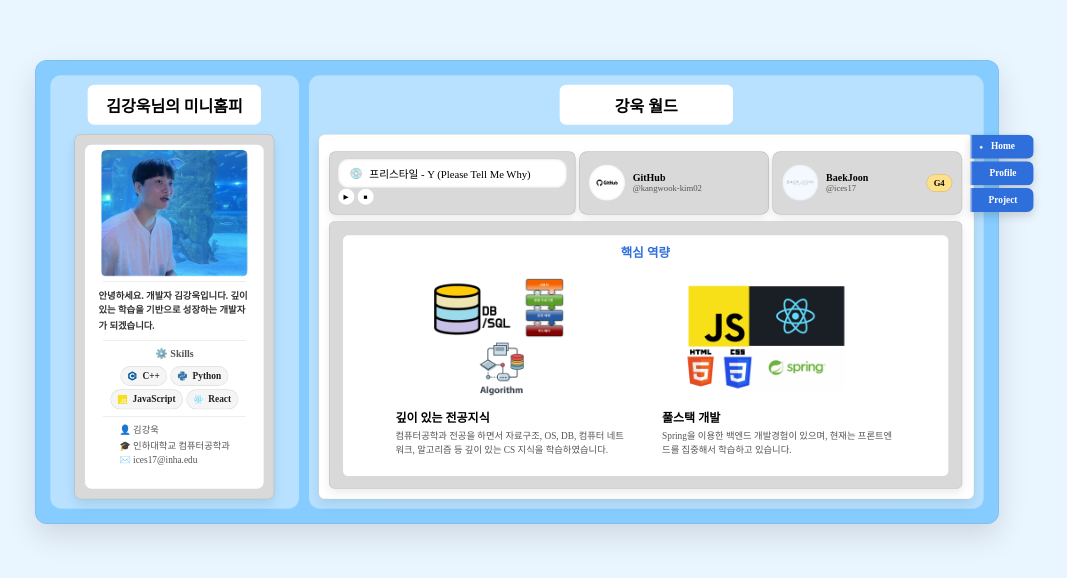
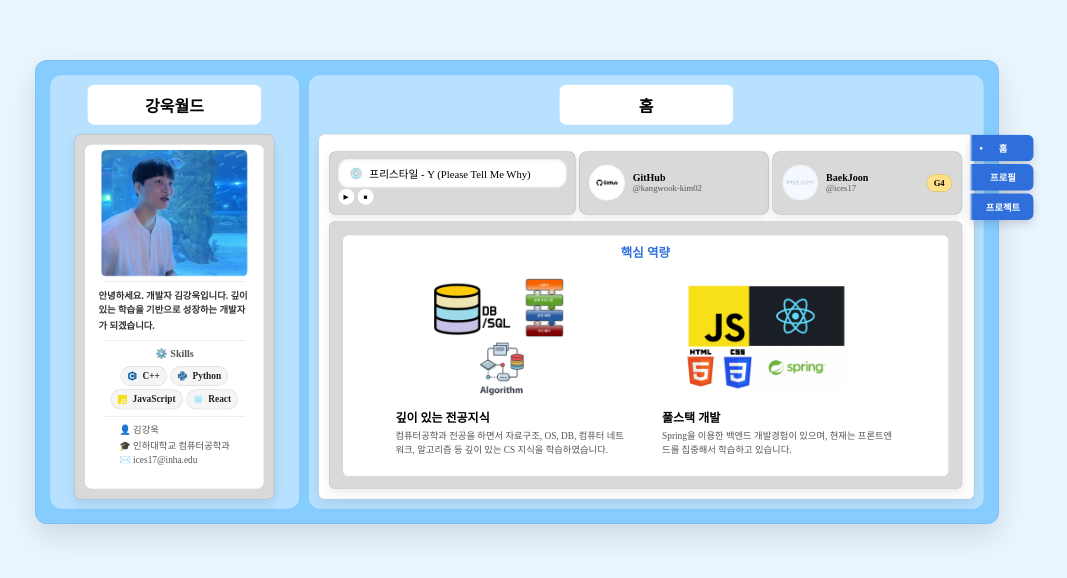
Before and after one commit to kangwook-kim02/Kangwook-World, a React (Vite) app: page / in a window 1280 px wide. Shown: the part 108-686 px from the top of the page, without its empty margins (123-1190 px from the left). Built offline with nearby package versions, Linux system fonts and the light colour scheme.

Commit message:
Header 이름 변경

```diff
--- a/src/components/SideBar.jsx
+++ b/src/components/SideBar.jsx
@@ -54,7 +54,7 @@ const SideBar = () => {
     }
 
     return <div className="SideBar">
-        <a href=""><h2 className="Header">김강욱님의 미니홈피</h2></a>
+        <a href=""><h2 className="Header">강욱월드</h2></a>
         <div className="ProfileOutline">
             <div className="ProfileInline">
                 <div className="ImageBox">
--- a/src/components/world/Home.jsx
+++ b/src/components/world/Home.jsx
@@ -52,7 +52,7 @@ const Home = ({ onClickButton }) => {
 
 
     return <div className="Home">
-        <a href=""><h2 className="Header">강욱 월드</h2></a>
+        <a href=""><h2 className="Header">홈</h2></a>
         <div className="HomeOutline">
             <div id="player">
             </div>
@@ -109,9 +109,9 @@ const Home = ({ onClickButton }) => {
                 </div>
             </div>
             <div className="NavBar">
-                <button className="active" value={0}>Home</button>
-                <button value={1} onClick={onClickButton}>Profile</button>
-                <button value={2} onClick={onClickButton}>Project</button>
+                <button className="active" value={0}>홈</button>
+                <button value={1} onClick={onClickButton}>프로필</button>
+                <button value={2} onClick={onClickButton}>프로젝트</button>
             </div>
         </div>
     </div>
--- a/src/components/world/Profile.jsx
+++ b/src/components/world/Profile.jsx
@@ -3,7 +3,7 @@ import "./Profile.css"
 
 const Profile = ({ onClickButton }) => {
     return <div className="Profile">
-        <a href=""><h2 className="Header">강욱 월드</h2></a>
+        <a href=""><h2 className="Header">프로필</h2></a>
         <div className="ProfileOutline">
             <div className="ProfileList">
                 <div className="ProfileInfo">
@@ -25,9 +25,9 @@ const Profile = ({ onClickButton }) => {
                 </div>
             </div>
             <div className="NavBar">
-                <button value={0} onClick={onClickButton}>Home</button>
-                <button className="active" value={1}>Profile</button>
-                <button value={2} onClick={onClickButton}>Project</button>
+                <button value={0} onClick={onClickButton}>홈</button>
+                <button className="active" value={1}>프로필</button>
+                <button value={2} onClick={onClickButton}>프로젝트</button>
             </div>
         </div>
     </div>
--- a/src/components/world/Project.jsx
+++ b/src/components/world/Project.jsx
@@ -5,16 +5,16 @@ import Example from "./Project/example";
 
 const Project = ({ onClickButton }) => {
     return <div className="Project">
-        <a href=""><h2 className="Header">강욱 월드</h2></a>
+        <a href=""><h2 className="Header">프로젝트</h2></a>
         <div className="ProjectOutline">
             <div className="ProjectList">
                 <PacRep />
                 <Example />
             </div>
             <div className="NavBar">
-                <button value={0} onClick={onClickButton}>Home</button>
-                <button value={1} onClick={onClickButton}>Profile</button>
-                <button className="active" value={2}>Project</button>
+                <button value={0} onClick={onClickButton}>홈</button>
+                <button value={1} onClick={onClickButton}>프로필</button>
+                <button className="active" value={2}>프로젝트</button>
             </div>
         </div>
     </div>
```
